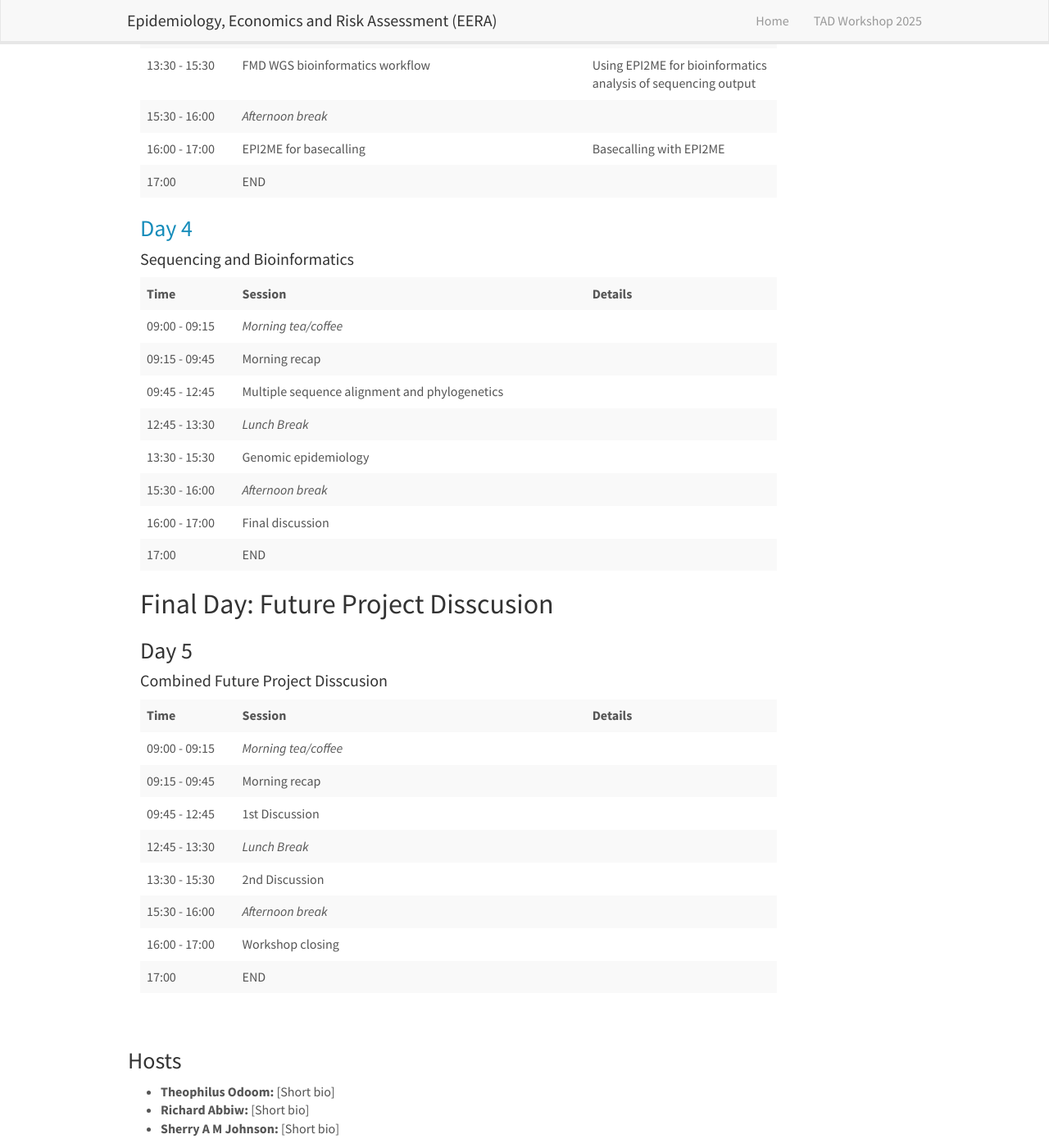
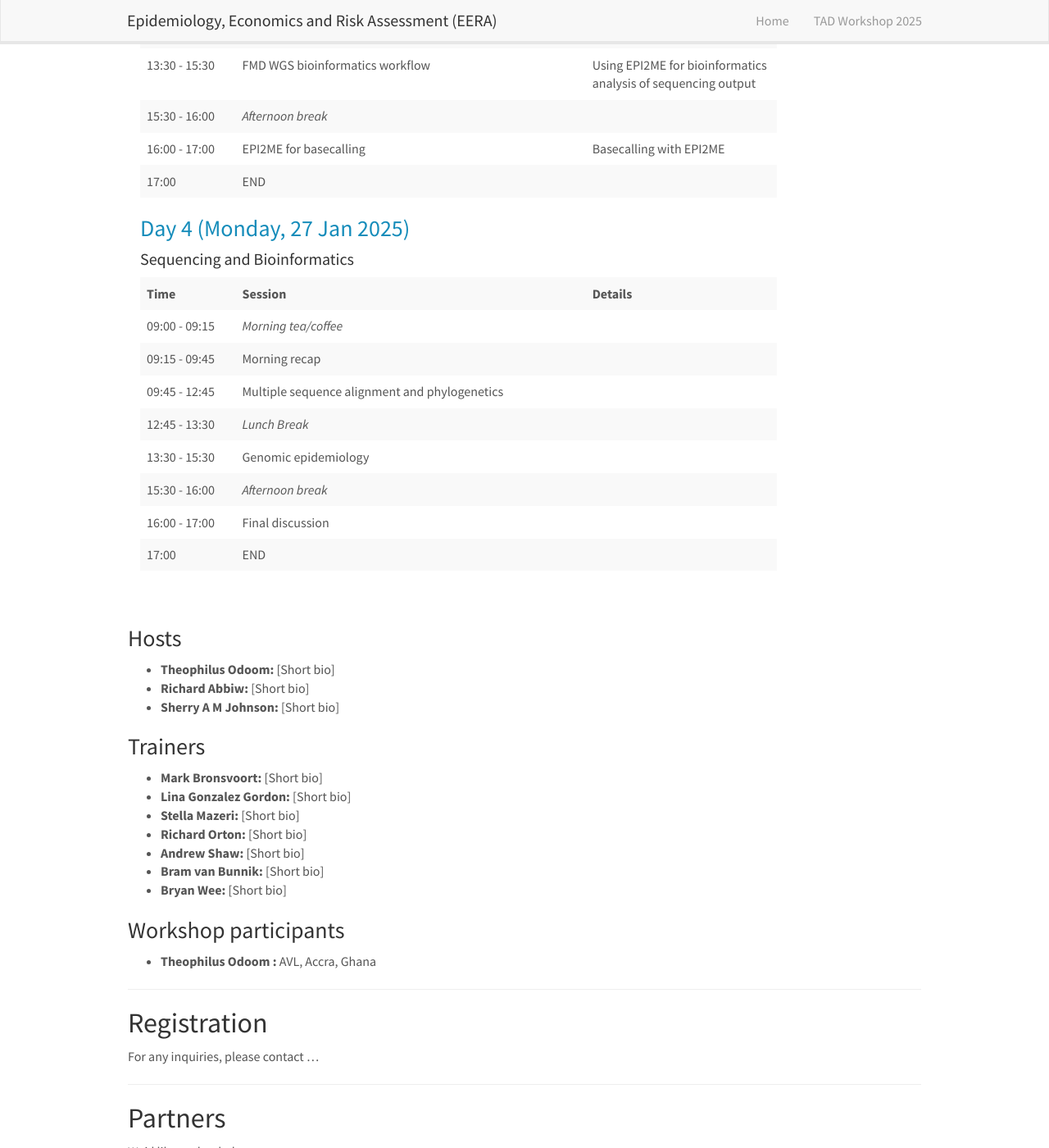
Before and after one commit to EERA-Edinburgh/eera-edinburgh.github.io, a Jekyll site: the page built from _pages/tad-workshop-ghana-2025.md, in a window 1280 px wide and 1400 px high, scrolled down 4511 px. Shown: the whole window at 82% size. Built offline with Jekyll 4.4.1, drawn with Linux system fonts in a browser that asks for light colours; nearby versions of some CDN libraries; comment, search, counter and statistics services are not loaded; some of the changed text lies outside the part shown.

Commit message:
Added dates

```diff
--- a/_pages/tad-workshop-ghana-2025.md
+++ b/_pages/tad-workshop-ghana-2025.md
@@ -83,7 +83,7 @@
 
 <div  class="col-md-12">
 
-<h3><a id="day1-ds">Day 1</a></h3>
+<h3><a id="day1-ds">Day 1 (Wed, 22 Jan 2025)</a></h3>
 <h4>Introduction to R and R-Studio</h4>
 <table class="table table-striped">
     <tr><th>Time</th><th>Activity</th><th>Details</th></tr>
@@ -129,7 +129,7 @@
     </tr>
 </table>
 
-<h3><a id="day2-ds">Day 2</a></h3>
+<h3><a id="day2-ds">Day 2 (Thurs, 23 Jan 2025)</a></h3>
 <h4>Epi concepts, Survey Design, Associations Data Challenges & KOBO </h4>
 <table class="table table-striped">
     <tr>
@@ -179,7 +179,7 @@
     </tr>
 </table>
 
-<h3><a id="day3-ds">Day 3</a></h3>
+<h3><a id="day3-ds">Day 3 (Saturday, 25 Jan 2025)</a></h3>
 <h4>Analysis of Movement Networks</h4>
 <table class="table table-striped">
     <tr>
@@ -244,7 +244,7 @@
     </tr>
 </table>
 
-<h3><a id="day4-ds">Day 4</a></h3>
+<h3><a id="day4-ds">Day 4 (Monday, 27 Jan 2025)</a></h3>
 <h4>Introduction to Mathematical Modelling, Disease Networks & Control</h4>
 <table class="table table-striped">
     <tr>
@@ -300,7 +300,7 @@
 
 <div class="col-md-10">
 
-<h3><a id="day1-sb">Day 1</a></h3>
+<h3><a id="day1-sb">Day 1 (Wed, 22 Jan 2025)</a></h3>
 <h4>Sequencing and Bioinformatics</h4>
 <table class="table table-striped">
   <tr>
@@ -350,7 +350,7 @@
   </tr>
 </table>
 
-<h3><a id="day2-sb">Day 2</a></h3>
+<h3><a id="day2-sb">Day 2 (Thurs, 23 Jan 2025)</a></h3>
 <h4>Sequencing and Bioinformatics</h4>
 <table class="table table-striped">
   <tr>
@@ -400,7 +400,7 @@
   </tr>
 </table>
 
-<h3><a id="day3-sb">Day 3</a></h3>
+<h3><a id="day3-sb">Day 3 (Saturday, 25 Jan 2025)</a></h3>
 <h4>Sequencing and Bioinformatics</h4>
 <table class="table table-striped">
   <tr>
@@ -450,7 +450,7 @@
   </tr>
 </table>
 
-<h3><a id="day4-sb">Day 4</a></h3>
+<h3><a id="day4-sb">Day 4 (Monday, 27 Jan 2025)</a></h3>
 <h4>Sequencing and Bioinformatics</h4>
 <table class="table table-striped">
   <tr>
@@ -500,61 +500,6 @@
   </tr>
 </table>
 
-
-## Final Day: Future Project Disscusion
-
-<h3>Day 5</h3>
-<h4>Combined Future Project Disscusion</h4>
-<table class="table table-striped">
-  <tr>
-    <th>Time</th>
-    <th>Session</th>
-    <th>Details</th>
-  </tr>
-  <tr>
-    <td>09:00 - 09:15</td>
-    <td><i>Morning tea/coffee</i></td>
-    <td></td>
-  </tr>
-  <tr>
-    <td>09:15 - 09:45</td>
-    <td>Morning recap</td>
-    <td></td>
-  </tr>
-  <tr>
-    <td>09:45 - 12:45</td>
-    <td>1st Discussion</td>
-    <td></td>
-  </tr>
-  <tr>
-    <td>12:45 - 13:30</td>
-    <td><i>Lunch Break</i></td>
-    <td></td>
-  </tr>
-  <tr>
-    <td>13:30 - 15:30</td>
-    <td>2nd Discussion</td>
-    <td></td>
-  </tr>
-  <tr>
-    <td>15:30 - 16:00</td>
-    <td><i>Afternoon break</i></td>
-    <td></td>
-  </tr>
-  <tr>
-    <td>16:00 - 17:00</td>
-    <td>Workshop closing</td>
-    <td></td>
-  </tr>
-  <tr>
-    <td>17:00</td>
-    <td>END</td>
-    <td></td>
-  </tr>
-</table>
-
-
-
 </div>
 
 <br>
```
